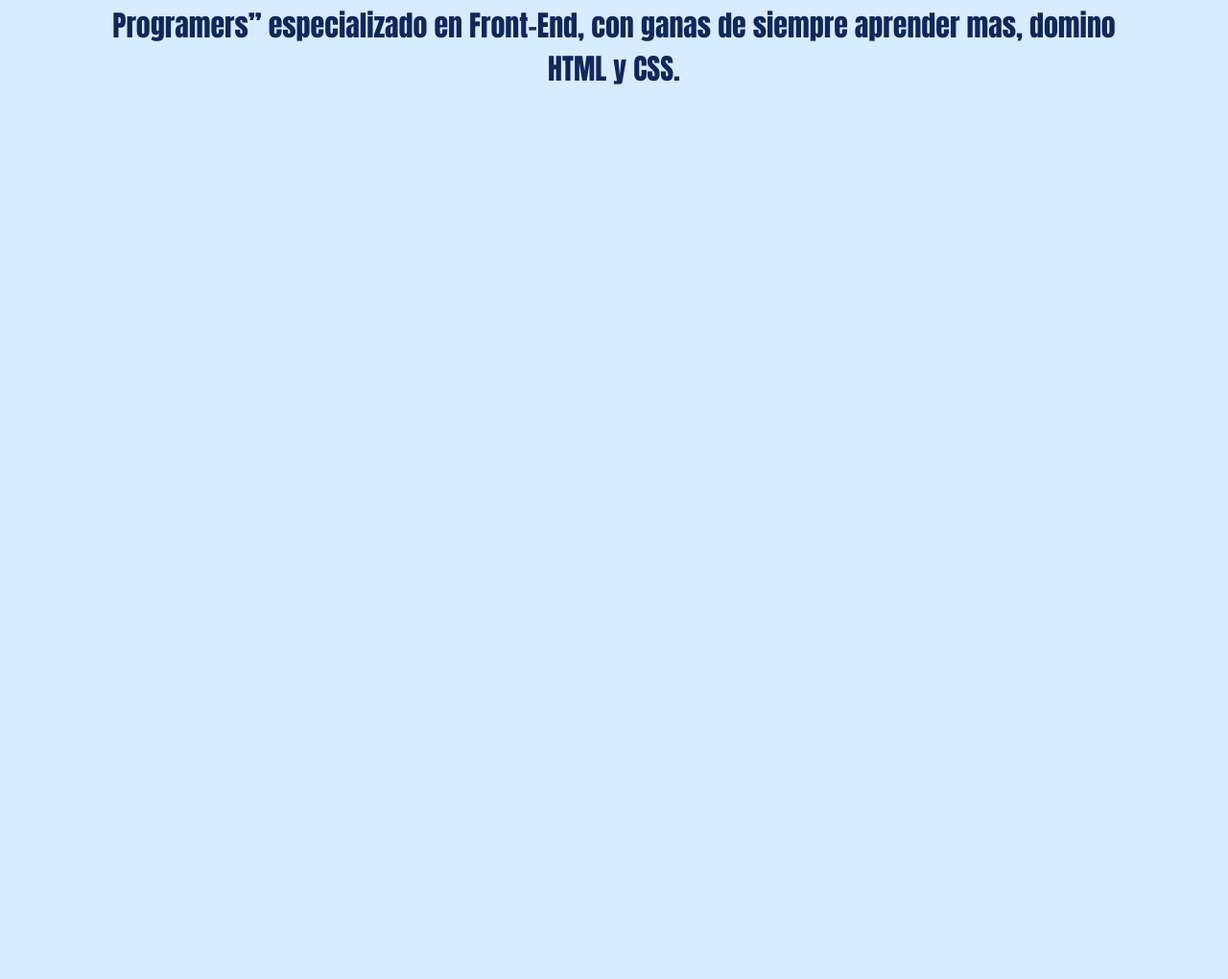
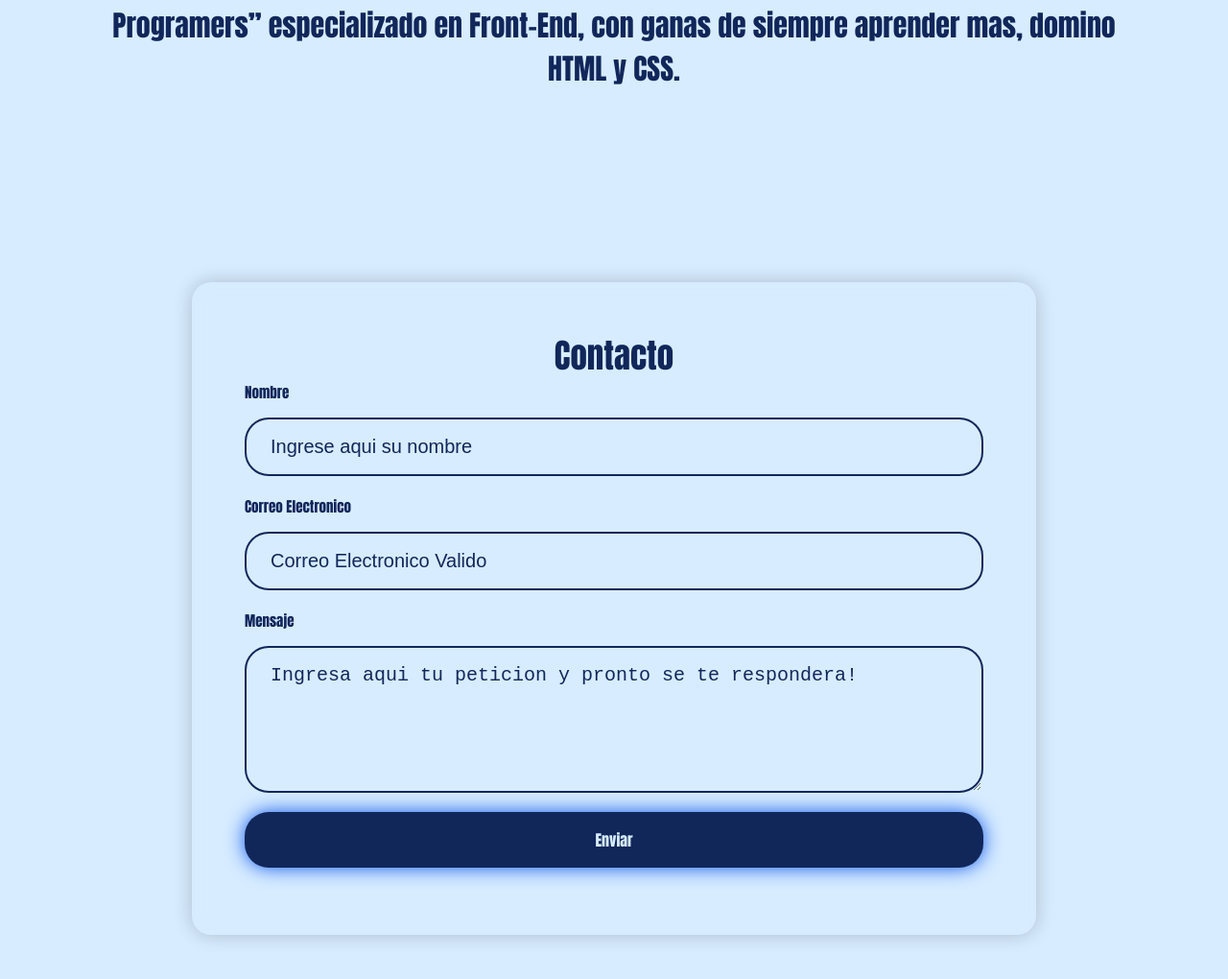
Before and after one commit to elobson/RV-portfolio-web, a plain HTML site: page index.html in a window 1280 px wide. Shown: the part 913-1933 px from the top of the page at 96% size. Before the commit the page ends 1107 px from the top, so only its background shows below. Drawn offline with Linux system fonts and the light colour scheme.

Commit message:
Form Contact

```diff
--- a/index.html
+++ b/index.html
@@ -40,5 +40,30 @@
             con ganas de siempre aprender mas, domino HTML y CSS.</article>
     </div>
 
+    <form action="https://formsubmit.co/ramon'vegaab@outlook.com" method="POST">
+
+        <h2>Contacto</h2>
+
+        <div class="input-group">
+
+            <label for="name">Nombre</label>
+            <input type="text" name="name" id="name" placeholder="Ingrese aqui su nombre">
+
+            <!-- <label for="phone">Telefono</label>
+            <input type="tel" name="phone" id="phone" placeholder="Telefono"> -->
+
+            <label for="email">Correo Electronico</label>
+            <input type="email" name="email" id="email" placeholder="Correo Electronico Valido ">
+
+            <label for="message">Mensaje</label>
+            <textarea name="message" id="message" cols="30" rows="5" placeholder="Ingresa aqui tu peticion y pronto se te respondera!"></textarea>
+
+            <input class="btn" type="submit" value="Enviar">
+
+            <input type="hidden" name="_captcha" value="false">
+
+        </div>
+
+    </form>
 </body>
 </html>
--- a/style.css
+++ b/style.css
@@ -27,12 +27,12 @@ body{
     height: 70px;
     width: auto;
     border-radius: 50%;
-    transition: all 0.3s;
+
 }
 
 .header .logo img:hover{
     border: 4px solid #D7ECFF;
-    transform: scale(1.2);
+
 }
 
 .header .nav-links {
@@ -77,3 +77,80 @@ body{
     color: #11275A;
     font-size: 30px;
 }
+
+form {
+    font-family: "Anton", sans-serif;
+    padding: 50px 55px;
+    box-shadow: 0 0 20px rgba(0, 0, 0, 0.2);
+    border-radius: 20px;
+    text-align: center;
+    margin: 200px;
+    backdrop-filter: blur(10px);
+
+ }
+
+ .input-group {
+    display: flex;
+    flex-direction: column;
+    text-align: left;
+ }
+
+ h2 {
+    color: #11275A;
+    font-size: 35px;
+    font-weight: 400;
+ }
+
+ label {
+    color: #11275A;
+    font-size: 15px;
+    font-weight: 400;
+    margin-bottom: 15px;
+
+ }
+
+ input, textarea {
+    padding: 17px 25px;
+    border-radius: 25px;
+    margin-bottom: 20px;
+    background-color: #D7ECFF;
+    border: 2px solid #11275A;
+    color: #283629;
+    outline: none;
+ }
+
+ input::placeholder, textarea::placeholder {
+    color: #11275A;
+ }
+
+ .form-txt {
+    font-family: "Anton", sans-serif;
+    margin-bottom: 30px;
+    display: flex;
+    justify-content: space-between;
+    text-align: center;
+ }
+
+.form-txt a{
+
+    color: #000000;
+    font-size: 14px;
+    font-weight: 600;
+    text-decoration: none;
+ }
+
+.btn {
+    font-size: 16px;
+    font-family: "Anton", sans-serif;
+    font-weight: 200;
+    color: #D7ECFF;
+    border: 0;
+    border-radius: 25px;
+    background-color: #11275A;
+    box-shadow: 0 0 20px #0A55EB;
+    cursor: pointer;
+ }
+
+.btn:hover {
+    background-color: #0A55EB;
+ }
```
